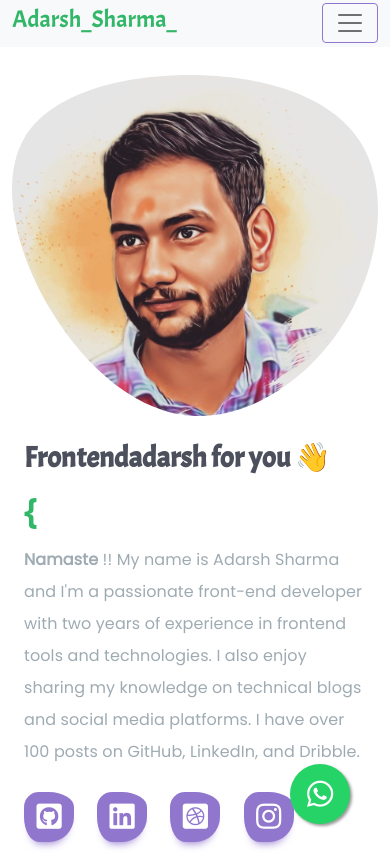
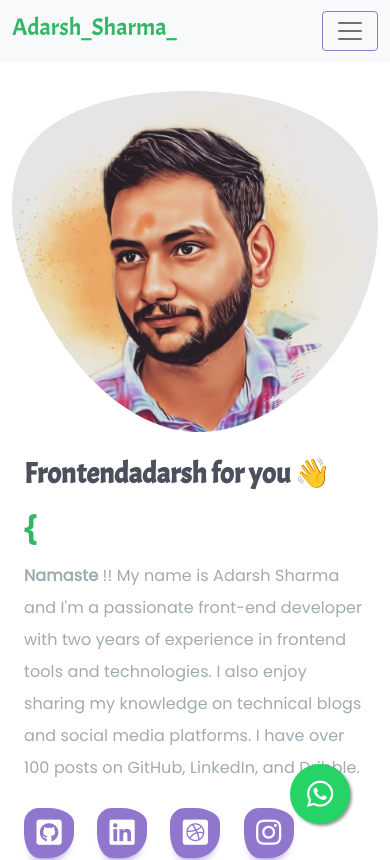
Before and after one commit to adarshsharma27/reactportfoliowebsite, a React (Create React App) app: page / in a window 390 px wide. Shown: the top 860 px of the page. Built offline with nearby package versions, Linux system fonts and the light colour scheme.

Commit message:
Responsive Fixes Navbar

```diff
--- a/src/index.css
+++ b/src/index.css
@@ -427,6 +427,10 @@ a {
     border-radius: 6px;
 }
 @media (max-width: 992px) {
+    .navbar{
+    padding-top: 0.5rem;
+    padding-bottom: 0.5rem;
+    }
     .navbar-light .navbar-toggler {
         color: #9076cd;
         border-color: #9076cd;
```
